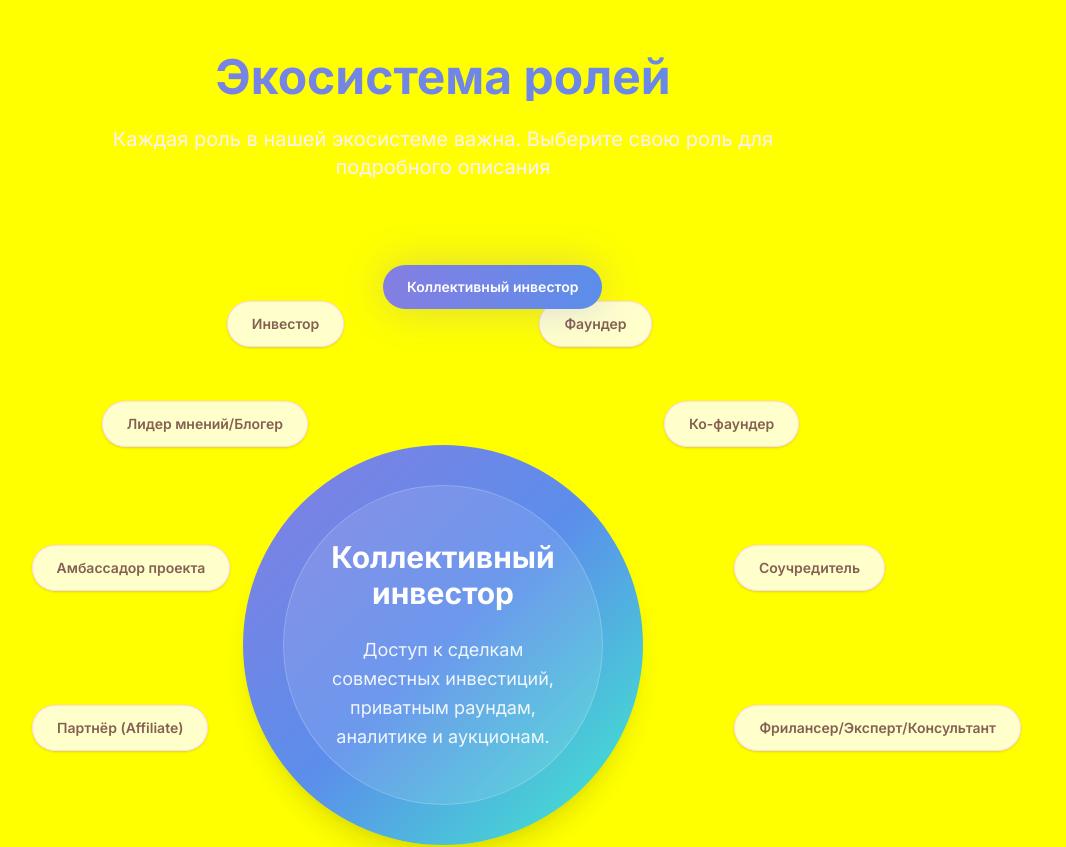
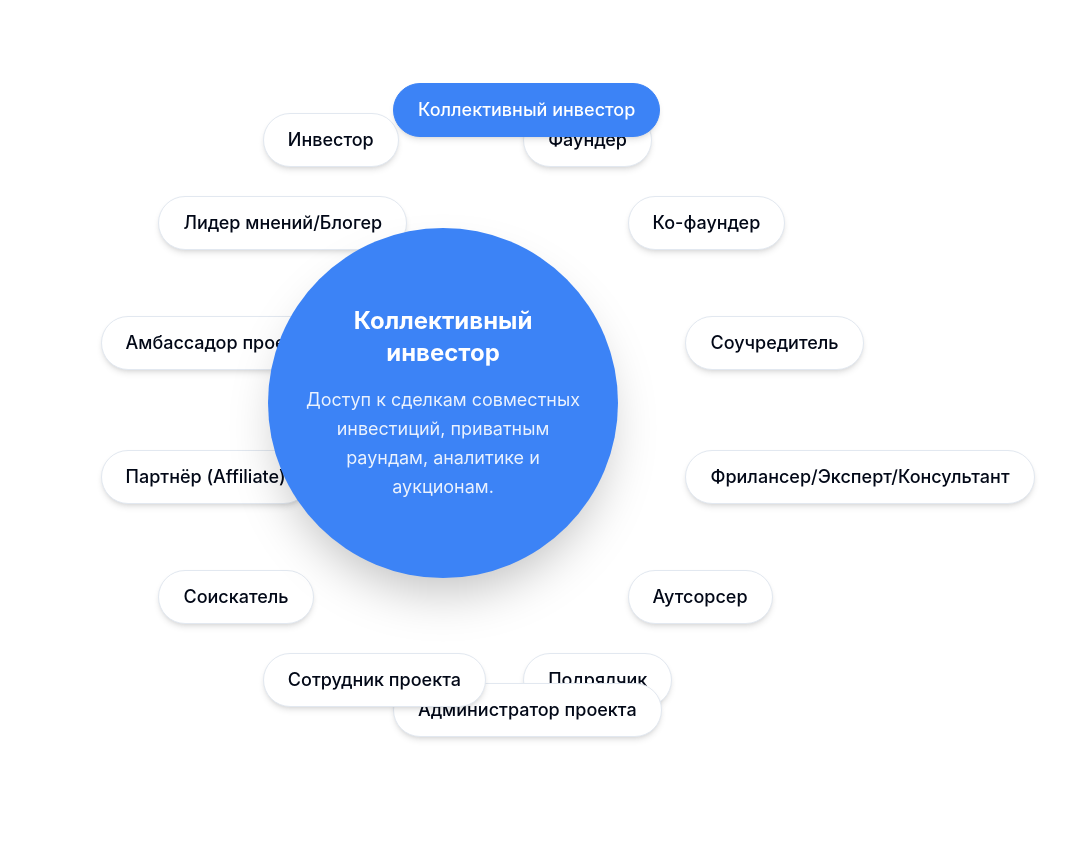
Before and after one commit to tbn01-acc/investex-launchpad, a React (Vite) app: page / in a window 1280 px wide. Shown: the part 1460-2307 px from the top of the page, without its empty margins (197-1263 px from the left). Built offline with nearby package versions, Linux system fonts and the light colour scheme.

Commit message:
Reverted to commit 22a1d9b634e931a86224960d6e1537fecb1713e6

```diff
--- a/index.html
+++ b/index.html
@@ -6,9 +6,6 @@
     <title>InvestEx - Платформа проектов и инвестиций</title>
     <meta name="description" content="Универсальная экосистема для фрилансеров, аутсорсеров, фаундеров и инвесторов. От идеи до реализации проекта и привлечения инвестиций." />
     <meta name="author" content="Lovable" />
-    <link rel="preconnect" href="https://fonts.googleapis.com">
-    <link rel="preconnect" href="https://fonts.gstatic.com" crossorigin>
-    <link href="https://fonts.googleapis.com/css2?family=Inter:wght@300;400;500;600;700;800;900&display=swap" rel="stylesheet">
 
     <meta property="og:title" content="investex-launchpad" />
     <meta property="og:description" content="Lovable Generated Project" />
--- a/src/components/RoleAnimator.tsx
+++ b/src/components/RoleAnimator.tsx
@@ -45,29 +45,22 @@ const RoleAnimator = () => {
   const calculatePosition = (index: number) => {
     const angleStep = (360 / roles.length) * (Math.PI / 180);
     const currentAngle = angleStep * (index - activeIndex);
-    const radius = 360; // Увеличено на 20% (300 * 1.2 = 360)
+    const radius = 300;
 
     const x = Math.cos(currentAngle - Math.PI / 2) * radius;
     const y = Math.sin(currentAngle - Math.PI / 2) * radius;
 
     return {
-      x: x + 400, // центр контейнера (увеличен пропорционально)
-      y: y + 400,
+      x: x + 350, // центр контейнера
+      y: y + 350,
       rotation: 0 // Плашки всегда горизонтальны
     };
   };
 
   return (
-    <section className="py-24 overflow-hidden bg-gradient-to-b from-background via-muted/30 to-background">
+    <section className="py-24 overflow-hidden">
       <div className="container mx-auto px-8">
-        <h2 className="text-5xl font-bold text-center mb-6 bg-gradient-to-r from-purple-primary to-blue-primary bg-clip-text text-transparent">
-          Экосистема ролей
-        </h2>
-        <p className="text-xl text-muted-foreground text-center mb-16 max-w-3xl mx-auto">
-          Каждая роль в нашей экосистеме важна. Выберите свою роль для подробного описания
-        </p>
-
-        <div className="relative w-[800px] h-[800px] mx-auto flex items-center justify-center">
+        <div className="relative w-[700px] h-[700px] mx-auto flex items-center justify-center">
           {/* Вращающееся колесо с ролями */}
           <div className="absolute inset-0">
             {roles.map((role, index) => {
@@ -77,16 +70,15 @@ const RoleAnimator = () => {
               return (
                 <div
                   key={role.name}
-                  className={`absolute cursor-pointer transition-all duration-500 ease-out rounded-full px-6 py-3 whitespace-nowrap text-sm font-semibold backdrop-blur-sm ${
+                  className={`absolute cursor-pointer transition-all duration-500 ease-out rounded-full px-6 py-3 whitespace-nowrap text-lg font-medium border shadow-md ${
                     isActive
-                      ? 'bg-gradient-to-r from-purple-primary to-blue-primary text-white scale-115 font-bold z-10 shadow-xl'
-                      : 'bg-white/80 text-slate-dark border border-slate-light/30 hover:bg-white hover:border-purple-primary/50 hover:shadow-lg hover:scale-105'
+                      ? 'bg-primary text-primary-foreground border-primary scale-115 font-bold z-10'
+                      : 'bg-background text-foreground border-border hover:border-primary'
                   }`}
                   style={{
-                    left: `${position.x - 60}px`,
+                    left: `${position.x - 50}px`,
                     top: `${position.y - 20}px`,
-                    transform: `rotate(${position.rotation}deg)`,
-                    boxShadow: isActive ? 'var(--shadow-glow)' : 'var(--shadow-soft)',
+                    transform: `rotate(${position.rotation}deg)`
                   }}
                   onClick={() => handleRoleClick(index)}
                 >
@@ -97,13 +89,11 @@ const RoleAnimator = () => {
           </div>
 
           {/* Центральная сфера с описанием */}
-          <div className="relative w-[400px] h-[400px] bg-gradient-to-br from-purple-primary via-blue-primary to-green-accent rounded-full flex flex-col items-center justify-center p-10 text-center shadow-xl z-20">
-            <div className="backdrop-blur-sm bg-white/10 rounded-full p-8 w-full h-full flex flex-col items-center justify-center border border-white/20">
-              <h3 className="text-3xl font-bold mb-6 text-white">{roles[activeIndex].name}</h3>
-              <p className="text-lg text-white/90 leading-relaxed">
-                {roles[activeIndex].description}
-              </p>
-            </div>
+          <div className="relative w-[350px] h-[350px] bg-primary text-primary-foreground rounded-full flex flex-col items-center justify-center p-8 text-center shadow-2xl z-20">
+            <h3 className="text-2xl font-bold mb-4">{roles[activeIndex].name}</h3>
+            <p className="text-lg opacity-90 leading-relaxed">
+              {roles[activeIndex].description}
+            </p>
           </div>
         </div>
       </div>
--- a/src/index.css
+++ b/src/index.css
@@ -8,63 +8,56 @@ All colors MUST be HSL.
 
 @layer base {
   :root {
-    /* Modern Fintech Design System - Purple & Blue Theme */
-    --background: 248 250 252; /* Light gray-blue */
-    --foreground: 15 23 42; /* Dark slate */
+    /* InvestEx Original Color Palette - Professional Business Theme */
+    --background: 0 0% 100%; /* White background */
+    --foreground: 222.2 84% 4.9%; /* Dark text */
 
-    --card: 255 255 255;
-    --card-foreground: 15 23 42;
+    --card: 0 0% 100%;
+    --card-foreground: 222.2 84% 4.9%;
 
-    --popover: 255 255 255;
-    --popover-foreground: 15 23 42;
+    --popover: 0 0% 100%;
+    --popover-foreground: 222.2 84% 4.9%;
 
-    --primary: 244 63% 69%; /* Modern purple */
-    --primary-foreground: 255 255 255;
+    --primary: 217 91% 60%; /* Professional blue */
+    --primary-foreground: 0 0% 100%;
 
-    --secondary: 219 78% 64%; /* Modern blue */
-    --secondary-foreground: 255 255 255;
+    --secondary: 142 76% 45%; /* Success green */
+    --secondary-foreground: 0 0% 100%;
 
-    --muted: 248 250 252;
-    --muted-foreground: 100 116 139;
+    --muted: 210 40% 98%;
+    --muted-foreground: 215.4 16.3% 46.9%;
 
-    --accent: 168 85% 59%; /* Modern green accent */
-    --accent-foreground: 255 255 255;
+    --accent: 25 95% 53%; /* Orange accent */
+    --accent-foreground: 0 0% 100%;
 
-    --destructive: 239 68% 68%;
-    --destructive-foreground: 255 255 255;
+    --destructive: 0 84% 60%;
+    --destructive-foreground: 0 0% 98%;
 
-    --border: 226 232 240;
-    --input: 226 232 240;
-    --ring: 244 63% 69%;
+    --border: 214.3 31.8% 91.4%;
+    --input: 214.3 31.8% 91.4%;
+    --ring: 217 91% 60%;
 
-    --radius: 1rem;
+    --radius: 0.75rem;
 
-    /* Modern Gradient System */
-    --gradient-primary: linear-gradient(135deg, hsl(244 63% 69%) 0%, hsl(219 78% 64%) 100%);
-    --gradient-secondary: linear-gradient(135deg, hsl(219 78% 64%) 0%, hsl(168 85% 59%) 100%);
-    --gradient-accent: linear-gradient(135deg, hsl(168 85% 59%) 0%, hsl(244 63% 69%) 100%);
-    --gradient-hero: linear-gradient(135deg, hsl(244 63% 69%) 0%, hsl(219 78% 64%) 50%, hsl(168 85% 59%) 100%);
-    --gradient-card: linear-gradient(145deg, rgba(255,255,255,0.9) 0%, rgba(248,250,252,0.8) 100%);
+    /* InvestEx Professional Design Tokens */
+    --gradient-primary: linear-gradient(135deg, hsl(217 91% 60%), hsl(142 76% 45%));
+    --gradient-secondary: linear-gradient(135deg, hsl(142 76% 45%), hsl(25 95% 53%));
+    --gradient-accent: linear-gradient(45deg, hsl(210 40% 98%), hsl(214.3 31.8% 91.4%));
+    --gradient-hero: linear-gradient(135deg, hsl(217 91% 60%) 0%, hsl(217 91% 50%) 50%, hsl(142 76% 45%) 100%);
 
-    /* Modern Color Tokens */
-    --purple-primary: 244 63% 69%;
-    --purple-dark: 244 63% 59%;
-    --blue-primary: 219 78% 64%;
-    --blue-dark: 219 78% 54%;
-    --green-accent: 168 85% 59%;
-    --slate-dark: 15 23 42;
-    --slate-medium: 51 65 85;
-    --slate-light: 148 163 184;
+    --investment-green: 142 76% 45%;
+    --investment-red: 0 84% 60%;
+    --fintech-blue: 217 91% 60%;
+    --startup-orange: 25 95% 53%;
+    --success-emerald: 160 84% 39%;
+    --business-navy: 217 33% 17%;
 
-    /* Modern Shadow System */
-    --shadow-soft: 0 1px 3px 0 rgba(0, 0, 0, 0.1), 0 1px 2px 0 rgba(0, 0, 0, 0.06);
-    --shadow-medium: 0 4px 6px -1px rgba(0, 0, 0, 0.1), 0 2px 4px -1px rgba(0, 0, 0, 0.06);
-    --shadow-large: 0 10px 15px -3px rgba(0, 0, 0, 0.1), 0 4px 6px -2px rgba(0, 0, 0, 0.05);
-    --shadow-xl: 0 20px 25px -5px rgba(0, 0, 0, 0.1), 0 10px 10px -5px rgba(0, 0, 0, 0.04);
-    --shadow-glow: 0 0 40px hsl(244 63% 69% / 0.3);
+    --shadow-elegant: 0 10px 40px -10px hsl(217 91% 60% / 0.2);
+    --shadow-glow: 0 0 30px hsl(217 91% 60% / 0.3);
+    --shadow-card: 0 4px 20px -2px hsl(217 91% 60% / 0.1);
 
-    --transition-smooth: all 0.3s cubic-bezier(0.4, 0, 0.2, 1);
-    --transition-spring: all 0.5s cubic-bezier(0.68, -0.55, 0.265, 1.55);
+    --transition-smooth: all 0.4s cubic-bezier(0.4, 0, 0.2, 1);
+    --transition-bounce: all 0.6s cubic-bezier(0.68, -0.55, 0.265, 1.55);
 
     --sidebar-background: 0 0% 98%;
 
@@ -129,7 +122,5 @@ All colors MUST be HSL.
 
   body {
     @apply bg-background text-foreground;
-    font-family: 'Inter', -apple-system, BlinkMacSystemFont, 'Segoe UI', 'Roboto', 'Oxygen', 'Ubuntu', 'Cantarell', sans-serif;
-    font-feature-settings: 'cv03', 'cv04', 'cv11';
   }
 }
--- a/tailwind.config.ts
+++ b/tailwind.config.ts
@@ -62,15 +62,6 @@ export default {
 					border: 'hsl(var(--sidebar-border))',
 					ring: 'hsl(var(--sidebar-ring))'
 				},
-				// Modern design system colors
-				"purple-primary": "hsl(var(--purple-primary))",
-				"purple-dark": "hsl(var(--purple-dark))",
-				"blue-primary": "hsl(var(--blue-primary))",
-				"blue-dark": "hsl(var(--blue-dark))",
-				"green-accent": "hsl(var(--green-accent))",
-				"slate-dark": "hsl(var(--slate-dark))",
-				"slate-medium": "hsl(var(--slate-medium))",
-				"slate-light": "hsl(var(--slate-light))",
 				// InvestEx custom colors
 				'investment-green': 'hsl(var(--investment-green))',
 				'investment-red': 'hsl(var(--investment-red))',
@@ -84,12 +75,8 @@ export default {
 				'gradient-hero': 'var(--gradient-hero)'
 			},
 			boxShadow: {
-				'soft': 'var(--shadow-soft)',
-				'medium': 'var(--shadow-medium)',
-				'large': 'var(--shadow-large)',
-				'xl': 'var(--shadow-xl)',
+				'elegant': 'var(--shadow-elegant)',
 				'glow': 'var(--shadow-glow)',
-				'elegant': 'var(--shadow-elegant)',
 				'card': 'var(--shadow-card)'
 			},
 			transitionTimingFunction: {
```
